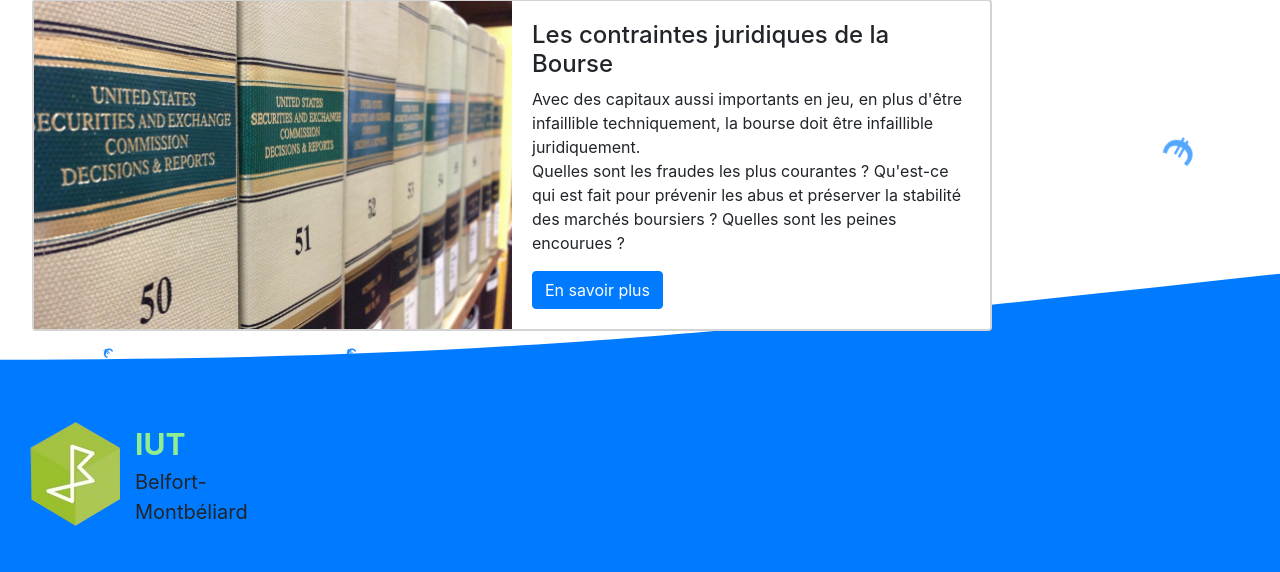
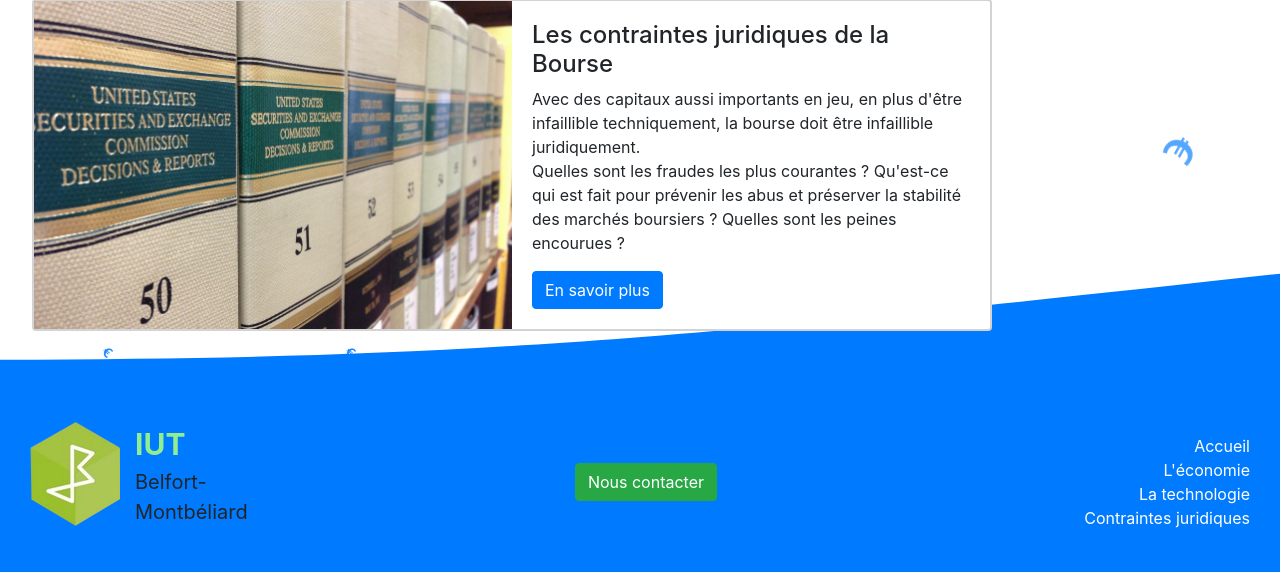
Before and after one commit to Projet-Tuteure/Projet-Tuteure-S1, a PHP site: page / in a window 1280 px wide. Shown: the part 1789-2361 px from the top of the page. Run offline with PHP 8.4, Linux system fonts and the light colour scheme.

Commit message:
footer w/nav + better css

```diff
--- a/css/style.css
+++ b/css/style.css
@@ -1,3 +1,9 @@
+/*
+--------------------------------------------------------------------------
+Header
+--------------------------------------------------------------------------
+*/
+
 .navbar {
   background: #007bff;
 }
@@ -6,6 +12,66 @@
   height: 200px;
   background-color: darkblue;
 }
+
+/*
+--------------------------------------------------------------------------
+footer
+--------------------------------------------------------------------------
+*/
+
+footer{
+  display: flex;
+  flex-direction: row;
+  justify-content: space-between;
+}
+
+footer ul{
+  list-style-type: none;
+  margin-right: 30px;
+  margin-top: auto;
+  margin-bottom: auto;
+}
+
+footer li{
+  display: flex;
+  justify-content: flex-end;
+}
+
+footer ul li a{
+  color: white;
+}
+
+footer ul li a:hover{
+  color: black;
+  text-decoration: none;
+}
+
+.logo{
+  display: flex;
+  flex-direction: row;
+}
+
+.footer_contacter{
+  height: auto;
+  margin-top: auto;
+  margin-bottom: auto;
+}
+
+@media only screen and (max-width: 800px) {
+  .footer_contacter{
+    display: none;
+  }
+
+  footer ul{
+    display: none;
+  }
+}
+
+/*
+-----------------------------------------------------------------------------
+Img cards
+-----------------------------------------------------------------------------
+*/
 
 .card_content{
   border: 2px lightgray solid;
@@ -33,7 +99,6 @@
   padding: 20px;
 }
 
-/* img cards */
 @media only screen and (min-width: 801px) {
  .card-horizontal {
    display: flex;
@@ -180,10 +245,9 @@ Euro animation
 
 /*
 ------------------------------------------------------------------------
-Card animation page 2
+Flipping card
 ------------------------------------------------------------------------
 */
-
 
 .maincontainer{
   position: relative;
@@ -243,7 +307,6 @@ Card animation page 2
   transform: rotateY(180deg);
 }
 
-
 /*This block (starts here) is merely styling for the flip card, and is NOT an essential part of the flip code */
 .thefront h4, .theback h4{
   font-family: 'zilla slab', sans-serif;
--- a/index.php
+++ b/index.php
@@ -48,12 +48,25 @@ if (!isset($_GET["path"])) {
 
     <div style="height: 300px; overflow: hidden; margin-top: -75px;" ><svg viewBox="0 0 500 150" preserveAspectRatio="none" style="height: 100%; width: 100%;"><path d="M-0.84,43.91 C158.29,42.92 231.65,38.97 502.54,0.50 L500.00,150.00 L0.00,150.00 Z" style="stroke: none; fill: #007bff;"></path></svg></div>
     <footer style="margin-top: -150px; display: flex; flex-direction: row;">
-      <div class="logo_iut">
-        <img src="assets/logo_iut.png" alt="">
+      <div class="logo">
+        <div class="logo_iut">
+          <img src="assets/logo_iut.png" alt="">
+        </div>
+        <div class="logo_text" style="margin-left: 15px; height: auto; margin-top: auto; margin-bottom: auto;">
+          <p style="font-size: 20px;"><span style="color: lightgreen; font-weight: bold; font-size: 30px;">IUT</span><br>Belfort-<br>Montbéliard</p>
+        </div>
       </div>
-      <div class="logo_text" style="margin-left: 15px; height: auto; margin-top: auto; margin-bottom: auto;">
-        <p style="font-size: 20px;"><span style="color: lightgreen; font-weight: bold; font-size: 30px;">IUT</span><br>Belfort-<br>Montbéliard</p>
+      <div class="footer_contacter">
+        <form action="pages/contact.php" method="post">
+          <button type="button" class="btn btn-success" name="button">Nous contacter</button>
+        </form>
       </div>
+      <ul class="footer_nav">
+        <li><a href="index.php?path=pages/accueil.php">Accueil</a></li>
+        <li><a href="index.php?path=pages/economie.php">L'économie</a></li>
+        <li><a href="index.php?path=pages/fonctionnel.php">La technologie</a></li>
+        <li><a href="index.php?path=pages/juridique.php">Contraintes juridiques</a></li>
+      </ul>
     </footer>
     <!-- Scripts -->
     <script src="https://code.jquery.com/jquery-3.3.1.slim.min.js" integrity="sha384-q8i/X+965DzO0rT7abK41JStQIAqVgRVzpbzo5smXKp4YfRvH+8abtTE1Pi6jizo" crossorigin="anonymous"></script>
```
Also changed, not shown: pages/footer.php (+11 -4 lines).
